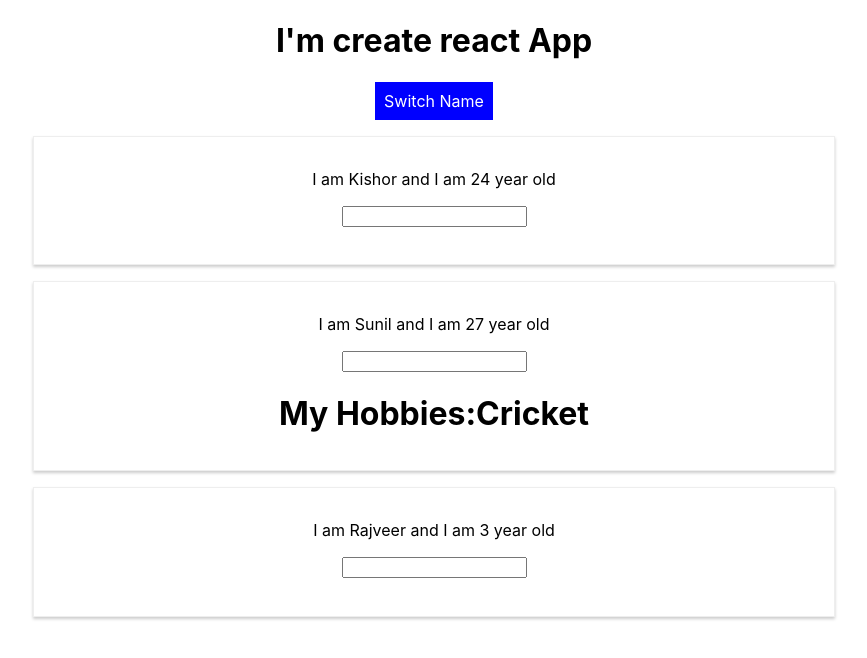
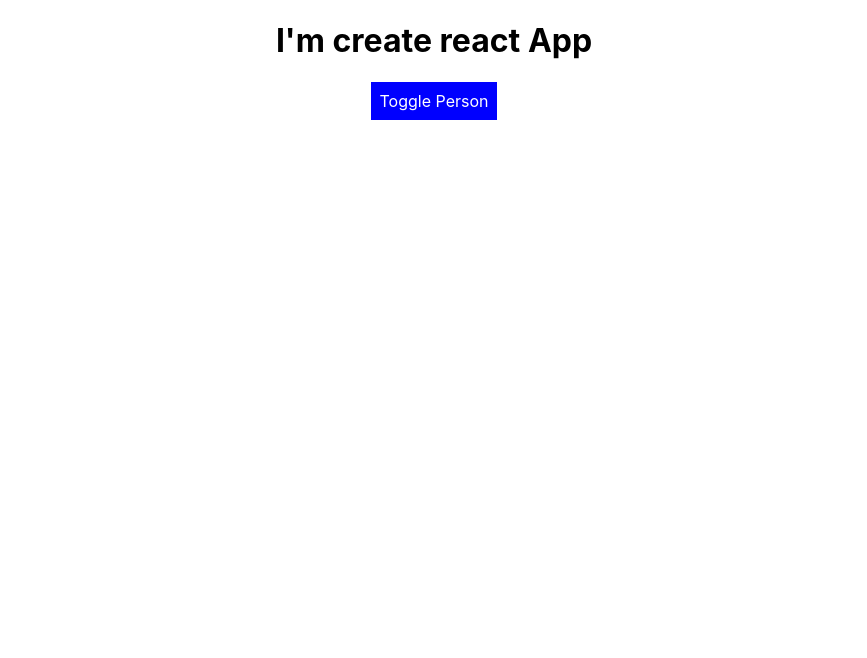
Before and after one commit to Kishor6941/udemy-react-classbased, a React (Create React App) app: page / in a window 1280 px wide. Shown: the top 658 px of the page, without its empty margins (206-1073 px from the left). Built offline with nearby package versions, Linux system fonts and the light colour scheme.

Commit message:
Dynamic React

```diff
--- a/src/App.js
+++ b/src/App.js
@@ -1,6 +1,7 @@
 import React, { Component } from "react";
 import "./App.css";
 import Person from "./person/Person";
+import person from "./person/Person";
 
 class App extends Component {
   state = {
@@ -9,18 +10,7 @@ class App extends Component {
       { name: "Sunil", age: 27 },
       { name: "Rajveer", age: 3 },
     ],
-  };
-
-  SwithNameHander = (NewName) => {
-    /*     console.log("was Clicked"); */
-
-    this.setState({
-      persons: [
-        { name: NewName, age: 23 },
-        { name: "Sunil Phawade", age: 26 },
-        { name: "Rajveer Phawade", age: 6 },
-      ],
-    });
+    showperson: false,
   };
 
   Namechanged = (event) => {
@@ -32,6 +22,20 @@ class App extends Component {
       ],
     });
   };
+
+  togglePersonHandler = () => {
+    const doesShow = this.state.showperson;
+    this.setState({ showperson: !doesShow });
+  };
+
+  deletePersonHandler = (personIndex) => {
+    /* const persons = this.state.persons.slice(); */
+
+    const persons = [...this.state.persons];
+    persons.splice(personIndex, 1);
+    this.setState({ persons: persons });
+  };
+
   render() {
     const style = {
       backgroundColor: "blue",
@@ -42,30 +46,32 @@ class App extends Component {
       color: "white",
     };
 
+    let persons = null;
+    if (this.state.showperson) {
+      persons = (
+        <div>
+          {this.state.persons.map((person, index) => {
+            return (
+              <Person
+                click={() => this.deletePersonHandler(index)}
+                name={person.name}
+                age={person.age}
+              />
+            );
+          })}
+        </div>
+      );
+    }
+
     return (
       <div className="App">
         <h1>I'm create react App</h1>
-        <button style={style} onClick={this.SwithNameHander.bind(this, "KSP")}>
-          {/* <button onClick={() => this.SwithNameHander("Kishor!!!!")}> */}
-          Switch Name
+        {/* <button style={style} onClick={this.SwithNameHander.bind(this, "KSP")}> */}
+        {/* <button onClick={() => this.SwithNameHander("Kishor!!!!")}> */}
+        <button style={style} onClick={this.togglePersonHandler}>
+          Toggle Person
         </button>
-        <Person
-          name={this.state.persons[0].name}
-          age={this.state.persons[0].age}
-          click={this.SwithNameHander.bind(this, "KSP!!!")}
-        />
-
-        <Person
-          name={this.state.persons[1].name}
-          age={this.state.persons[1].age}
-          changed={this.Namechanged}
-        >
-          My Hobbies:Cricket
-        </Person>
-        <Person
-          name={this.state.persons[2].name}
-          age={this.state.persons[2].age}
-        />
+        {persons}
       </div>
     );
     /*
```
